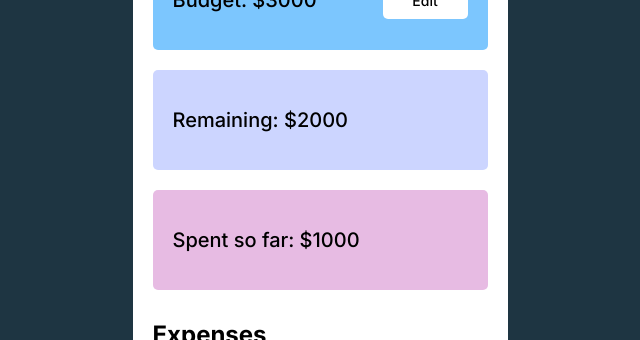
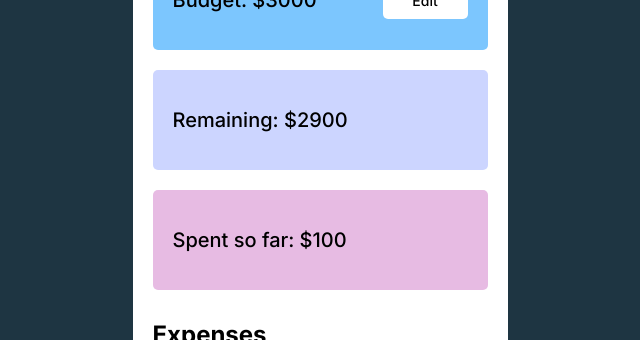
Before and after one commit to eziz2201/react-budget-app, a React (Create React App) app: page / in a window 1280 px wide. Shown: the part 148-488 px from the top of the page, without its empty margins (320-960 px from the left). Built offline with nearby package versions, Linux system fonts and the light colour scheme.

Commit message:
feat(app): add budget context

```diff
--- a/src/components/BudgetApp/BudgetApp.tsx
+++ b/src/components/BudgetApp/BudgetApp.tsx
@@ -1,4 +1,6 @@
 import { ChangeEvent, useState } from "react";
+import { useBudgetContext } from "../../context/BudgetContext/BudgetContext";
+import { useExpensesContext } from "../../context/ExpensesContext/ExpensesContext";
 import BudgetCard from "../BudgetCard/BudgetCard";
 import BudgetInput from "../BudgetInput/BudgetInput";
 import EditButton from "../EditButton/EditButton";
@@ -8,14 +10,19 @@ import Title from "../Title/Title";
 import { StyledBudgetApp, StyledContainer } from "./styles";
 
 const BudgetApp = () => {
-  const [value, setValue] = useState(3000);
+  const { expenses } = useExpensesContext();
+  const { budget, setBudget } = useBudgetContext();
   const [isClick, setIsClick] = useState(false);
   const handleClick = () => {
     isClick === false ? setIsClick(true) : setIsClick(false);
   };
   const handleChange = (event: ChangeEvent<HTMLInputElement>) => {
-    setValue(+event.target.value);
+    setBudget(+event.target.value);
   };
+
+  const totalExpenses = expenses.reduce((total, item) => {
+    return (total = total + item.cost);
+  }, 0);
 
   return (
     <StyledBudgetApp>
@@ -27,14 +34,18 @@ const BudgetApp = () => {
         {isClick ? (
           <BudgetInput handleChange={handleChange} />
         ) : (
-          `${"Budget:"} ${"$"}${value}`
+          `${"Budget:"} ${"$"}${budget}`
         )}
         <EditButton onClick={handleClick}>
           {isClick ? "Save" : "Edit"}
         </EditButton>
       </BudgetCard>
-      <BudgetCard type={"remaining"}>Remaining: ${"2000"}</BudgetCard>
-      <BudgetCard type={"spent"}>Spent so far: ${"1000"}</BudgetCard>
+      <BudgetCard type={"remaining"}>
+        Remaining: ${budget - totalExpenses}
+      </BudgetCard>
+      <BudgetCard type={"spent"}>
+        Spent so far: ${budget - (budget - totalExpenses)}
+      </BudgetCard>
     </StyledBudgetApp>
   );
 };
--- /dev/null
+++ b/src/context/BudgetContext/BudgetContext.tsx
@@ -0,0 +1,30 @@
+import { createContext, useContext, useState } from "react";
+import { IBudgetContext, IBudgetContextProviderProps } from "./types";
+
+const BudgetContext = createContext<IBudgetContext>({
+  budget: 0,
+  setBudget: (newBudget: number) => {},
+});
+
+const useBudgetContextValue = () => {
+  const [BudgetContext, setBudgetContext] = useState<IBudgetContext>(() => ({
+    budget: 3000,
+    setBudget: (newBudget: number) => {
+      setBudgetContext((ctx) => ({ ...ctx, budget: newBudget }));
+    },
+  }));
+
+  return BudgetContext;
+};
+
+export const useBudgetContext = () => useContext<IBudgetContext>(BudgetContext);
+
+export const BudgetContextProvider = ({
+  children,
+}: IBudgetContextProviderProps) => {
+  return (
+    <BudgetContext.Provider value={useBudgetContextValue()}>
+      {children}
+    </BudgetContext.Provider>
+  );
+};
--- /dev/null
+++ b/src/context/BudgetContext/types.ts
@@ -0,0 +1,10 @@
+import { ReactNode } from "react";
+
+export interface IBudgetContextProviderProps {
+  children: ReactNode;
+}
+
+export interface IBudgetContext {
+  budget: number;
+  setBudget: (newExpenses: number) => void;
+}
--- a/src/index.tsx
+++ b/src/index.tsx
@@ -1,6 +1,7 @@
 import React from "react";
 import { createRoot } from "react-dom/client";
 import App from "./App";
+import { BudgetContextProvider } from "./context/BudgetContext/BudgetContext";
 import { ExpenseContextProvider } from "./context/ExpensesContext/ExpensesContext";
 import { GlobalStyles } from "./GlobalStyles";
 
@@ -13,9 +14,11 @@ const root = createRoot(app);
 
 root.render(
   <React.StrictMode>
-    <ExpenseContextProvider>
-      <GlobalStyles />
-      <App />
-    </ExpenseContextProvider>
+    <BudgetContextProvider>
+      <ExpenseContextProvider>
+        <GlobalStyles />
+        <App />
+      </ExpenseContextProvider>
+    </BudgetContextProvider>
   </React.StrictMode>
 );
```
